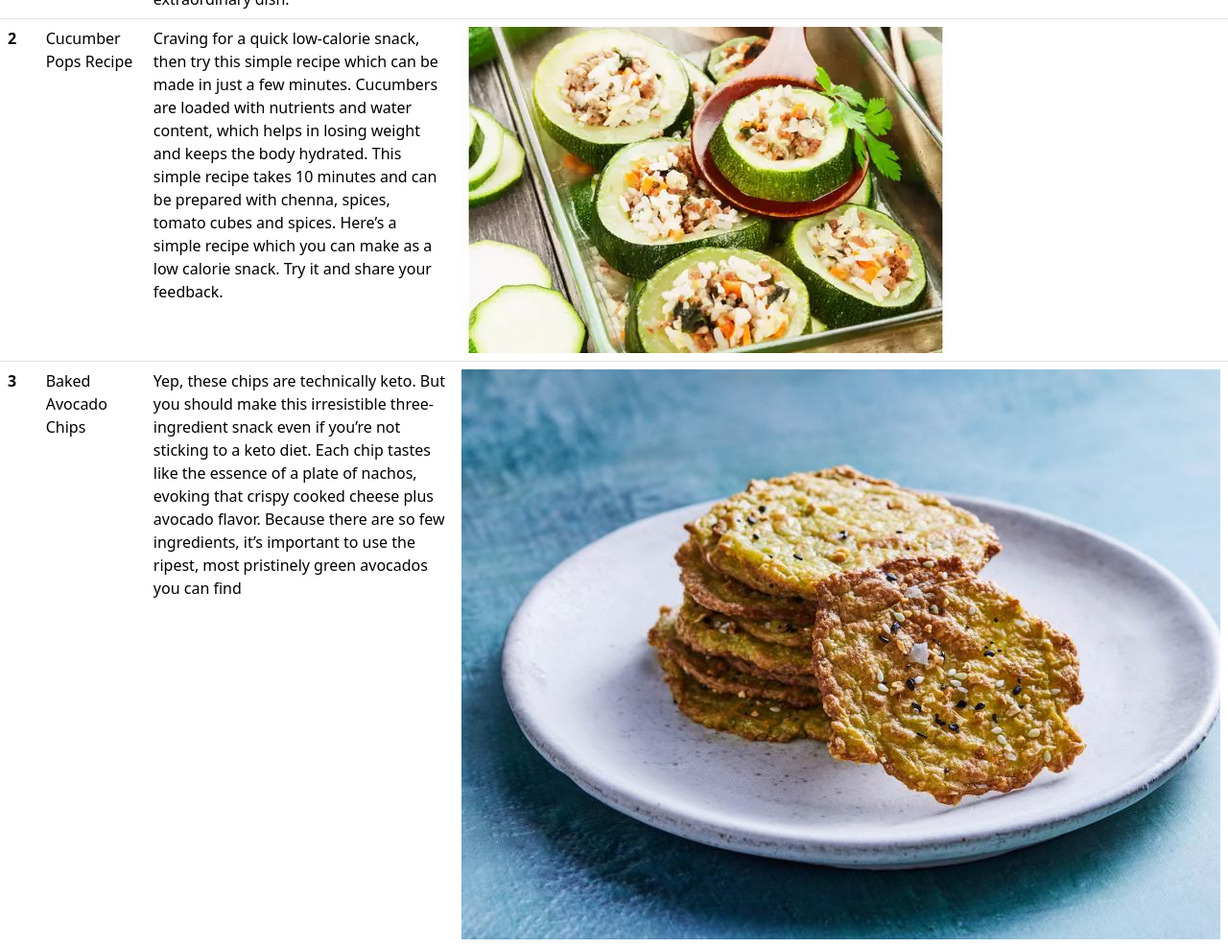
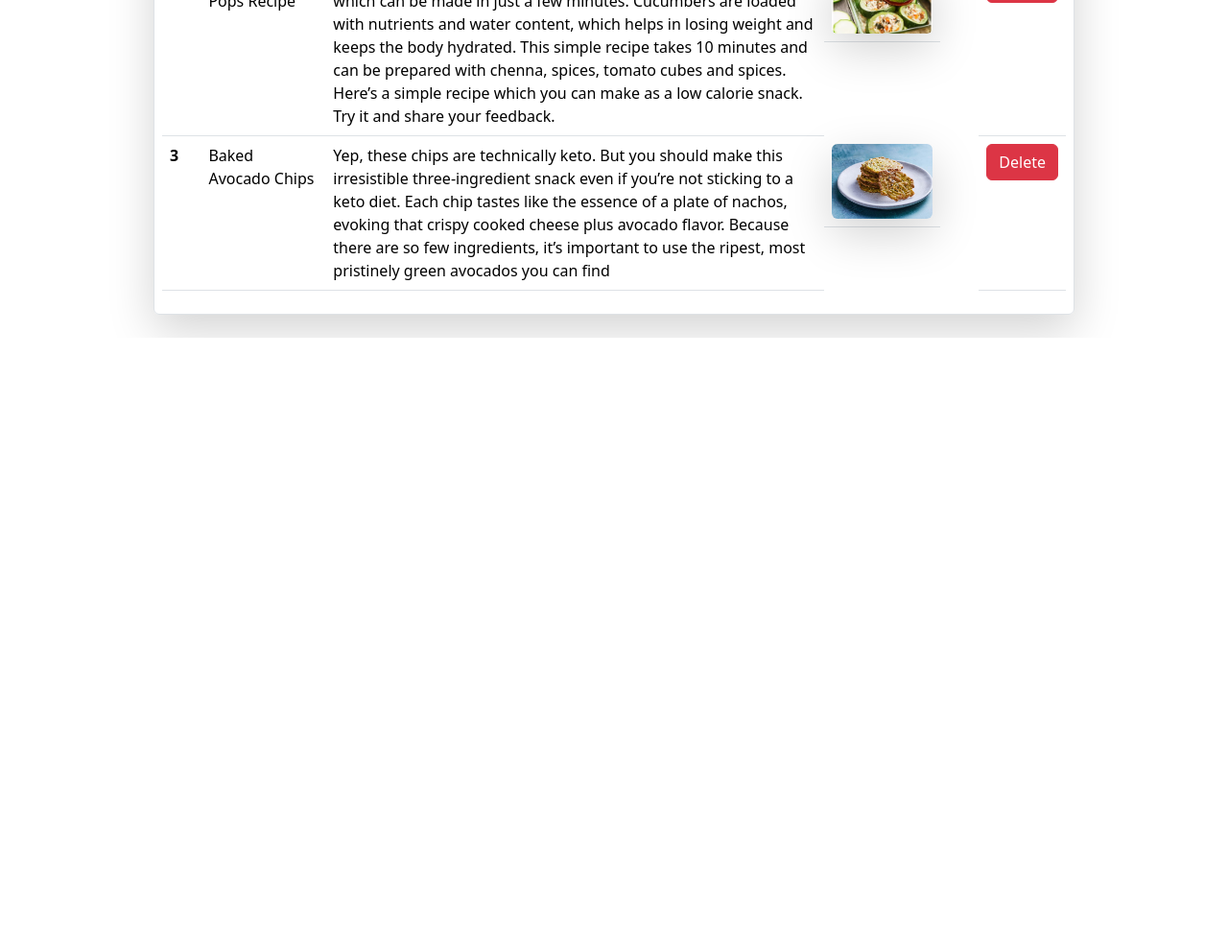
Before and after one commit to Plvishal/Django_Reciepy_App, a Django app: page /home/ in a window 1280 px wide. Shown: the part 760-1747 px from the top of the page at 96% size. After the commit the page ends 1112 px from the top, so only its background shows below. Run offline with Django 5.2, Linux system fonts and the light colour scheme; data comes from the database, SQL or seed files in the repository; both versions use the stored data as it was after the commit.

Commit message:
delete receipe by id

```diff
--- a/reciepy/home/templates/index.html
+++ b/reciepy/home/templates/index.html
@@ -1,4 +1,5 @@
 {% extends "base.html"%} {% block start %}
+<div class="pb-4">
   <div class="container mt-5">
     <form
       class="col-6 mx-auto border p-2 rounded shadow-lg card"
@@ -43,7 +44,7 @@
     </form>
   </div>
 
-<div>
+  <div class="w-75 mx-auto border rounded p-2 mt-5 shadow-lg">
     <table class="table">
       <thead>
         <tr>
@@ -51,16 +52,25 @@
           <th scope="col">Name</th>
           <th scope="col">Description</th>
           <th scope="col">Images</th>
+          <th scope="col">Actions</th>
         </tr>
       </thead>
-    <tbody>
+      <tbody class="">
         {% for rec in receipes %}
         <tr>
           <th scope="row">{{forloop.counter}}</th>
           <td>{{rec.receipy_name}}</td>
-        <td>{{rec.receipy_des}}</td>
+          <td class="text-justify">{{rec.receipy_des}}</td>
+          <td class="w-75 d-flex justify-center items-center">
+            <img
+              src="/media/{{rec.receipy_img}}"
+              class="w-100 h-100 rounded shadow-lg"
+            />
+          </td>
           <td>
-          <img src="/media/{{rec.receipy_img}}" />
+            <a href="/delete-receipe/{{rec.id}}" class="btn btn-danger"
+              >Delete</a
+            >
           </td>
         </tr>
         {% endfor %}
@@ -68,4 +78,5 @@
       </tbody>
     </table>
   </div>
+</div>
 {% endblock %}
--- a/reciepy/home/views.py
+++ b/reciepy/home/views.py
@@ -17,3 +17,7 @@ def home(request):
     querySet=Reciepy.objects.all()
     context={"receipes":querySet}
     return render(request,"index.html",context)
+def delete_receipe(request,id):
+    queryset=Reciepy.objects.get(id=id)
+    queryset.delete()
+    return redirect("/home/")
--- a/reciepy/reciepy/urls.py
+++ b/reciepy/reciepy/urls.py
@@ -22,7 +22,8 @@ from home.views import *
 from django.contrib.staticfiles.urls import staticfiles_urlpatterns
 urlpatterns = [
     path('admin/', admin.site.urls),
-    path("home/",home)
+    path("home/",home,name='home'),
+    path("delete-receipe/<id>/",delete_receipe,name='delete-receipe'),
 ]
 
 if settings.DEBUG:
```
Also changed, not shown: reciepy/db.sqlite3. Lines whose indentation alone changed are shown as unchanged.
